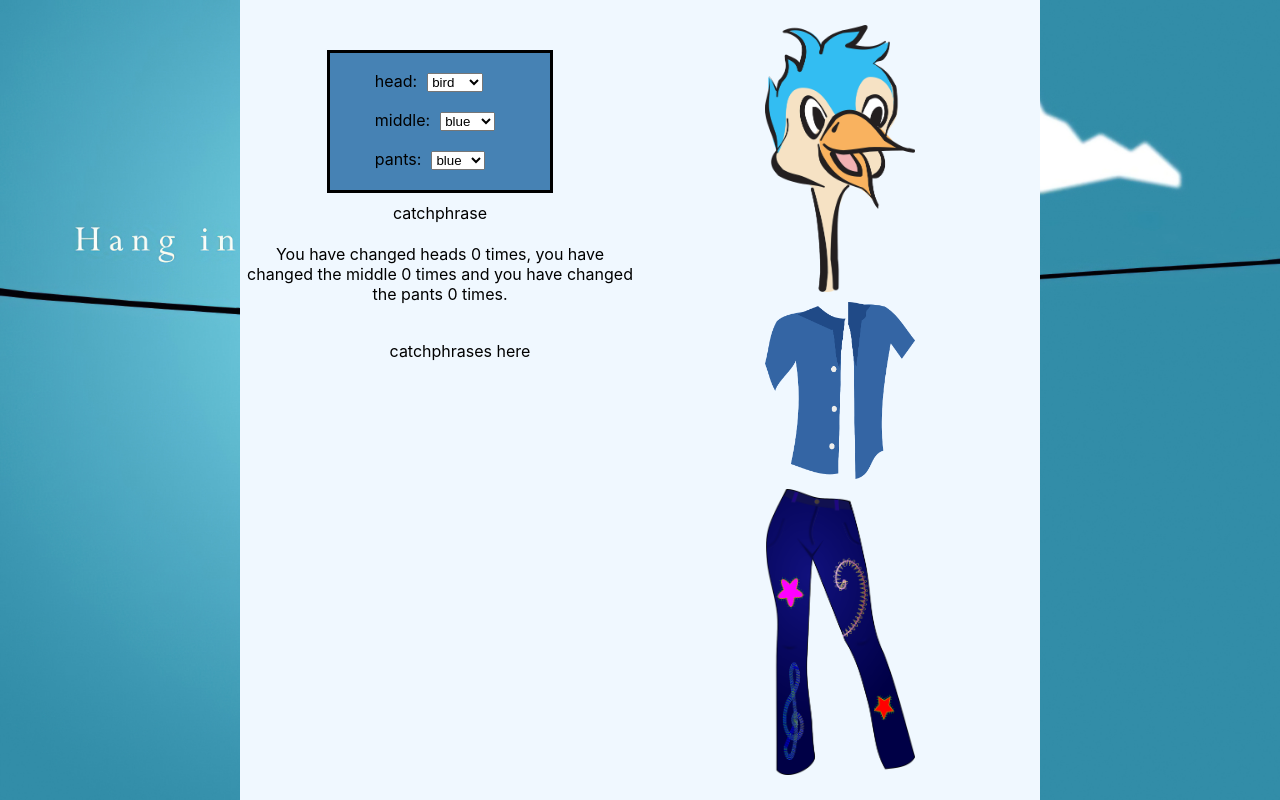
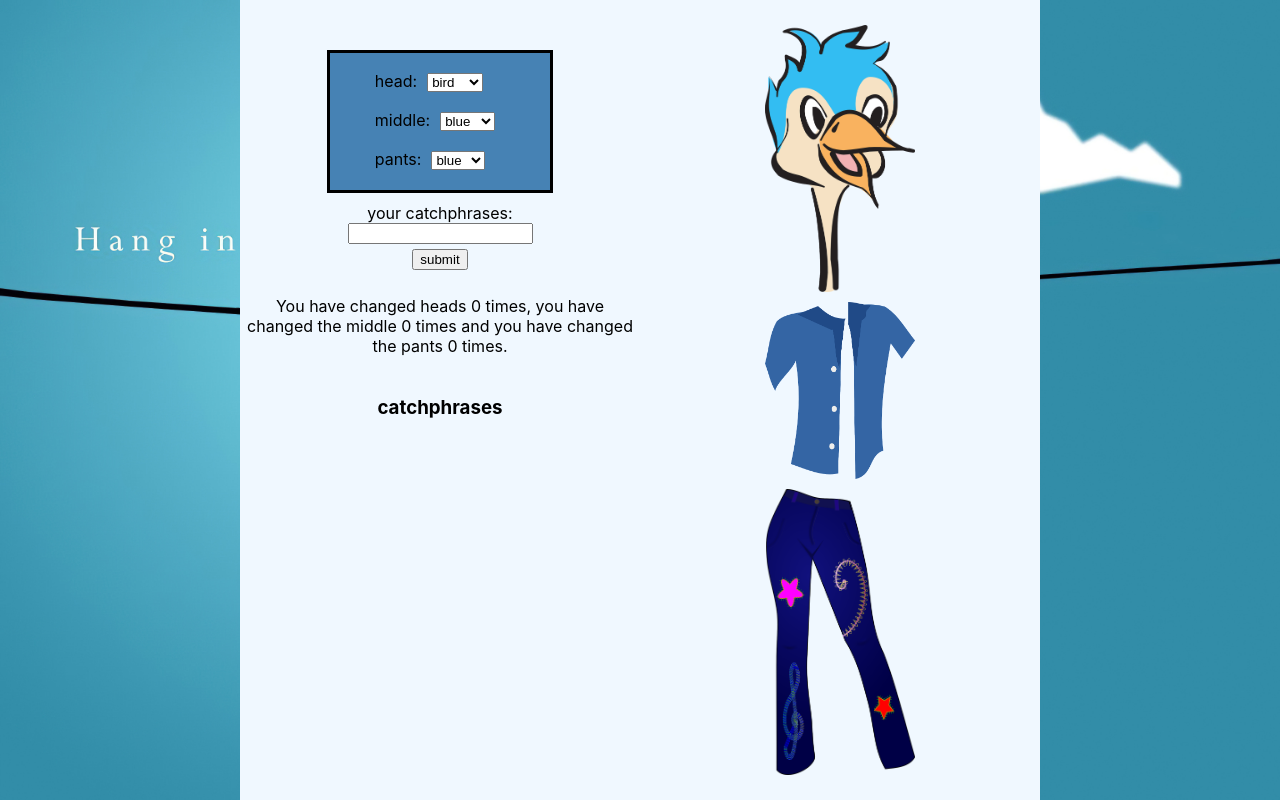
Before and after one commit to davejfish/character-builder-react, a React (Create React App) app: page / in a window 1280 px wide. Built offline with nearby package versions, Linux system fonts and the light colour scheme.

Commit message:
working from scratch

```diff
--- a/src/components/Catchphrases/Catchphrases.js
+++ b/src/components/Catchphrases/Catchphrases.js
@@ -1,9 +1,22 @@
 import React from 'react';
-
+import { useState } from 'react';
 import './catchphrase.css';
 
-export default function Catchphrase() {
+export default function Catchphrase({ setCatchphrases }) {
+  const [currentPhrase, setCurrentPhrase] = useState('');
+  const handleSavePhrase = () => {
+    setCatchphrases((prevState) => [currentPhrase, ...prevState]);
+    setCurrentPhrase('');
+  };
+
   return (
-    <div>catchphrase</div>
+    <div>
+      <label className='displayContents'>
+          your catchphrases:
+        <input onChange={(e) => setCurrentPhrase(e.target.value)} />
+      </label>
+      <button className='submit' onClick={handleSavePhrase}>submit</button>
+
+    </div>
   );
 }
--- a/src/components/Catchphrases/catchphrase.css
+++ b/src/components/Catchphrases/catchphrase.css
@@ -0,0 +1,13 @@
+textarea {
+  width: 220px;
+}
+
+.displayContents {
+  display: contents;
+}
+
+.submit {
+  width: fit-content;
+  align-self: center;
+  margin: 5px;
+}
--- a/src/components/main/main.js
+++ b/src/components/main/main.js
@@ -15,6 +15,7 @@ export default function Main() {
   const [headChange, setHeadChange] = useState(0);
   const [middleChange, setMiddleChange] = useState(0);
   const [pantsChange, setPantsChange] = useState(0);
+  const [catchphrases, setCatchphrases] = useState([]);
 
   return (
     <main className='section'>
@@ -27,11 +28,19 @@ export default function Main() {
           setMiddleChange={setMiddleChange}
           setPantsChange={setPantsChange}
         />
-        <Catchphrases />
-        <Stats headChange={headChange} middleChange={middleChange} pantsChange={pantsChange}/>
+        <Catchphrases setCatchphrases={setCatchphrases} catchphrases={catchphrases}/>
+        <Stats
+          headChange={headChange}
+          middleChange={middleChange}
+          pantsChange={pantsChange}
+          catchphrases={catchphrases}/>
       </div>
       <div className='right'>
-        <Display head={head} middle={middle} pants={pants} />
+        <Display
+          head={head}
+          middle={middle}
+          pants={pants}
+        />
       </div>
     </main>
   );
--- a/src/components/stats/stats.js
+++ b/src/components/stats/stats.js
@@ -1,7 +1,7 @@
 import React from 'react';
 import './stats.css';
 
-export default function Stats({ headChange, middleChange, pantsChange }) {
+export default function Stats({ headChange, middleChange, pantsChange, catchphrases }) {
   return (
     <div>
       <div className='counter'>
@@ -12,7 +12,14 @@ export default function Stats({ headChange, middleChange, pantsChange }) {
         </p>
       </div>
       <div className='catchphraseDisplay'>
-        <ul>catchphrases here</ul>
+        <h3>
+        catchphrases
+        </h3>
+        <ul>
+          {catchphrases.map((catchphrase) => (
+            <li key={catchphrase}>{catchphrase}</li>
+          ))}
+        </ul>
       </div>
     </div>
   );
```
